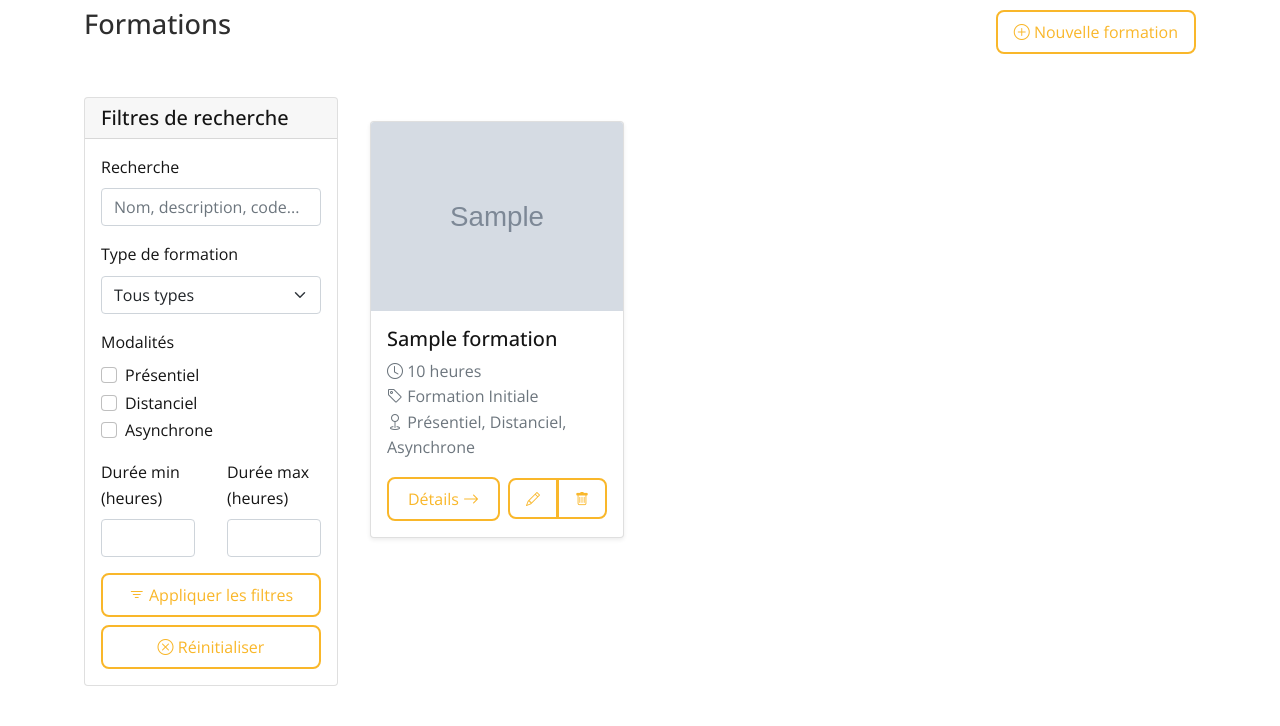
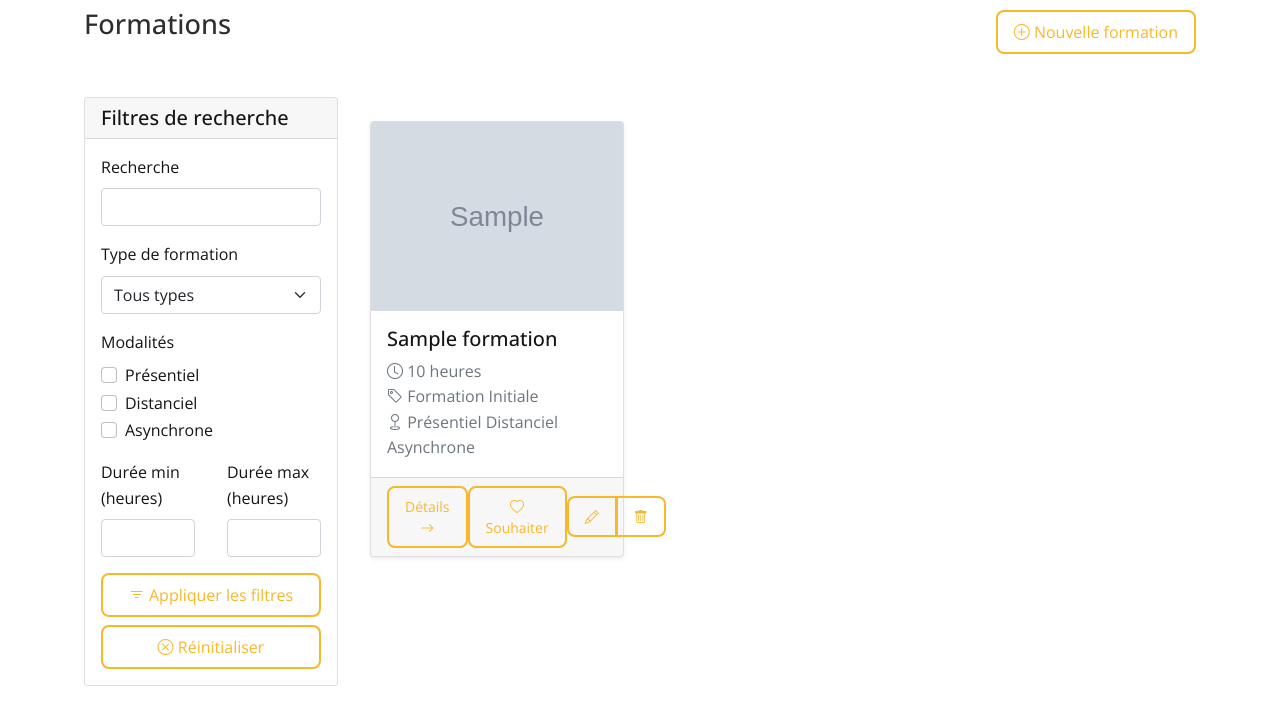
Before and after one commit to zakaria-jahir/formasmat, a Django app: page /formations/ in a window 1280 px wide; the page is wider, and only the part inside the window is pictured. Shown: the part 232-958 px from the top of that part. Run offline with Django 5.2, Linux system fonts and the light colour scheme; a user stored in the database is signed in; tables that the repository leaves empty hold one stand-in row (values such as "Sample post"); grey boxes marked "Sample" are stand-in pictures; data that the repository does not hold is empty; some libraries are stand-ins or nearby versions.

Commit message:
fix add wishes

```diff
--- a/core/templates/base.html
+++ b/core/templates/base.html
@@ -77,7 +77,9 @@
 
     <!-- jQuery -->
     <script src="https://code.jquery.com/jquery-3.6.0.min.js"></script>
+    <div id="toast-container" class="toast-container position-fixed top-0 end-0 p-3" style="z-index: 1100;"></div>
+    {% block extra_js %}{% endblock %}
 
-    {% block extra_js %}{% endblock %}
+
 </body>
 </html>
--- a/core/templates/core/formation_list.html
+++ b/core/templates/core/formation_list.html
@@ -30,9 +30,7 @@
                     <form method="get">
                         <div class="mb-3">
                             <label for="search" class="form-label">Recherche</label>
-                            <input type="text" class="form-control" id="search" name="search"
-                                   placeholder="Nom, description, code..."
-                                   value="{{ search_query }}">
+                            <input type="text" class="form-control" id="search" name="search" value="{{ search_query }}">
                         </div>
 
                         <div class="mb-3">
@@ -40,9 +38,7 @@
                             <select class="form-select" id="type" name="type">
                                 <option value="">Tous types</option>
                                 {% for value, label in type_choices %}
-                                    <option value="{{ value }}" {% if type_filter == value %}selected{% endif %}>
-                                        {{ label }}
-                                    </option>
+                                    <option value="{{ value }}" {% if type_filter == value %}selected{% endif %}>{{ label }}</option>
                                 {% endfor %}
                             </select>
                         </div>
@@ -50,51 +46,33 @@
                         <div class="mb-3">
                             <label class="form-label">Modalités</label>
                             <div class="form-check">
-                                <input class="form-check-input" type="checkbox"
-                                       name="is_presentiel" id="is_presentiel"
-                                       value="true" {% if request.GET.is_presentiel %}checked{% endif %}>
-                                <label class="form-check-label" for="is_presentiel">
-                                    Présentiel
-                                </label>
+                                <input class="form-check-input" type="checkbox" name="is_presentiel" id="is_presentiel" value="true" {% if request.GET.is_presentiel %}checked{% endif %}>
+                                <label class="form-check-label" for="is_presentiel">Présentiel</label>
                             </div>
                             <div class="form-check">
-                                <input class="form-check-input" type="checkbox"
-                                       name="is_distanciel" id="is_distanciel"
-                                       value="true" {% if request.GET.is_distanciel %}checked{% endif %}>
-                                <label class="form-check-label" for="is_distanciel">
-                                    Distanciel
-                                </label>
+                                <input class="form-check-input" type="checkbox" name="is_distanciel" id="is_distanciel" value="true" {% if request.GET.is_distanciel %}checked{% endif %}>
+                                <label class="form-check-label" for="is_distanciel">Distanciel</label>
                             </div>
                             <div class="form-check">
-                                <input class="form-check-input" type="checkbox"
-                                       name="is_asynchrone" id="is_asynchrone"
-                                       value="true" {% if request.GET.is_asynchrone %}checked{% endif %}>
-                                <label class="form-check-label" for="is_asynchrone">
-                                    Asynchrone
-                                </label>
+                                <input class="form-check-input" type="checkbox" name="is_asynchrone" id="is_asynchrone" value="true" {% if request.GET.is_asynchrone %}checked{% endif %}>
+                                <label class="form-check-label" for="is_asynchrone">Asynchrone</label>
                             </div>
                         </div>
 
                         <div class="row mb-3">
                             <div class="col">
                                 <label for="min_duration" class="form-label">Durée min (heures)</label>
-                                <input type="number" class="form-control" id="min_duration"
-                                       name="min_duration" value="{{ min_duration }}">
+                                <input type="number" class="form-control" id="min_duration" name="min_duration" value="{{ min_duration }}">
                             </div>
                             <div class="col">
                                 <label for="max_duration" class="form-label">Durée max (heures)</label>
-                                <input type="number" class="form-control" id="max_duration"
-                                       name="max_duration" value="{{ max_duration }}">
+                                <input type="number" class="form-control" id="max_duration" name="max_duration" value="{{ max_duration }}">
                             </div>
                         </div>
 
                         <div class="d-grid gap-2">
-                            <button type="submit" class="btn btn-primary">
-                                <i class="bi bi-filter"></i> Appliquer les filtres
-                            </button>
-                            <a href="{% url 'core:formation_list' %}" class="btn btn-outline-secondary">
-                                <i class="bi bi-x-circle"></i> Réinitialiser
-                            </a>
+                            <button type="submit" class="btn btn-primary"><i class="bi bi-filter"></i> Appliquer les filtres</button>
+                            <a href="{% url 'core:formation_list' %}" class="btn btn-outline-secondary"><i class="bi bi-x-circle"></i> Réinitialiser</a>
                         </div>
                     </form>
                 </div>
@@ -104,9 +82,7 @@
         <!-- Liste des formations -->
         <div class="col-md-9">
             {% if formations.count == 0 %}
-                <div class="alert alert-info">
-                    Aucune formation ne correspond à vos critères de recherche.
-                </div>
+                <div class="alert alert-info">Aucune formation ne correspond à vos critères de recherche.</div>
             {% else %}
                 <div class="row row-cols-1 row-cols-md-2 row-cols-lg-3 g-4">
                     {% for formation in formations %}
@@ -118,31 +94,32 @@
                                 <div class="card-body">
                                     <h5 class="card-title">{{ formation.name }}</h5>
                                     <p class="card-text text-muted">
-                                        <i class="bi bi-clock"></i> {{ formation.duration }} heures
-                                        <br>
-                                        <i class="bi bi-tag"></i> {{ formation.get_type_display }}
-                                        <br>
-                                        <i class="bi bi-geo"></i> {{ formation.get_modalities_display }}
+                                        <i class="bi bi-clock"></i> {{ formation.duration }} heures<br>
+                                        <i class="bi bi-tag"></i> {{ formation.get_type_display }}<br>
+                                        <i class="bi bi-geo"></i>
+                                        {% if formation.is_presentiel %}Présentiel {% endif %}
+                                        {% if formation.is_distanciel %}Distanciel {% endif %}
+                                        {% if formation.is_asynchrone %}Asynchrone{% endif %}
                                     </p>
-                                    {% if formation.distance %}
-                                         <span>{{ formation.distance }} km</span>
+                                </div>
+                                <div class="card-footer d-flex justify-content-between align-items-center">
+                                    <a href="{% url 'core:formation_detail' pk=formation.pk %}" class="btn btn-outline-primary btn-sm">Détails <i class="bi bi-arrow-right"></i></a>
+
+                                    {% if user.is_authenticated %}
+                                    <form method="post" action="{% url 'core:add_training_wish' formation_pk=formation.pk %}" style="display:inline;">
+                                        {% csrf_token %}
+                                        <button type="submit" class="btn btn-outline-success btn-sm">
+                                            <i class="bi bi-heart"></i> Souhaiter
+                                        </button>
+                                    </form>
                                     {% endif %}
 
-                                    <div class="d-flex justify-content-between align-items-center">
-                                        <a href="{% url 'core:formation_detail' pk=formation.pk %}" class="btn btn-outline-primary flex-grow-1 me-2">
-                                            Détails <i class="bi bi-arrow-right"></i>
-                                        </a>
-                                        {% if user.is_staff %}
-                                            <div class="btn-group" role="group">
-                                                <a href="{% url 'core:formation_edit' pk=formation.pk %}" class="btn btn-sm btn-warning" title="Modifier">
-                                                    <i class="bi bi-pencil"></i>
-                                                </a>
-                                                <a href="{% url 'core:formation_delete' pk=formation.pk %}" class="btn btn-sm btn-danger" title="Supprimer">
-                                                    <i class="bi bi-trash"></i>
-                                                </a>
-                                            </div>
-                                        {% endif %}
-                                    </div>
+                                    {% if user.is_staff %}
+                                        <div class="btn-group" role="group">
+                                            <a href="{% url 'core:formation_edit' pk=formation.pk %}" class="btn btn-sm btn-warning"><i class="bi bi-pencil"></i></a>
+                                            <a href="{% url 'core:formation_delete' pk=formation.pk %}" class="btn btn-sm btn-danger"><i class="bi bi-trash"></i></a>
+                                        </div>
+                                    {% endif %}
                                 </div>
                             </div>
                         </div>
@@ -153,22 +130,3 @@
     </div>
 </div>
 {% endblock %}
-
-{% block extra_js %}
-<script>
-document.addEventListener('DOMContentLoaded', function() {
-    // Rendre la carte de filtres responsive
-    const filterCard = document.querySelector('.card');
-    const filterToggle = document.createElement('button');
-    filterToggle.classList.add('btn', 'btn-outline-primary', 'd-md-none', 'w-100', 'mb-3');
-    filterToggle.innerHTML = '<i class="bi bi-filter"></i> Afficher/Masquer les filtres';
-
-    filterToggle.addEventListener('click', function() {
-        filterCard.classList.toggle('d-none');
-    });
-
-    // Insérer le bouton avant la carte de filtres
-    filterCard.parentNode.insertBefore(filterToggle, filterCard);
-});
-</script>
-{% endblock %}
--- a/core/urls.py
+++ b/core/urls.py
@@ -33,6 +33,7 @@ urlpatterns = [
     # Souhaits de formation
     path('wishes/', views.user_wishes, name='user_wishes'),
     path('formations/<int:formation_pk>/add_wish/', views.add_training_wish, name='add_training_wish'),
+
     path('manage-wishes/', views.manage_training_wishes, name='manage_training_wishes'),
     path('wishes/<int:pk>/delete/', views.delete_wish, name='delete_wish'),
 
--- a/core/views.py
+++ b/core/views.py
@@ -15,7 +15,7 @@ from django.db import IntegrityError
 from django.urls import reverse
 from django.views.decorators.http import require_http_methods,require_GET
 from django.contrib.auth.forms import AuthenticationForm
-from django.http import HttpResponse, JsonResponse
+from django.http import HttpResponse, HttpResponseNotAllowed, JsonResponse
 
 
 from reportlab.lib.pagesizes import A4
@@ -29,7 +29,7 @@ from django.utils.encoding import smart_str
 from openpyxl import Workbook
 from openpyxl.utils import get_column_letter
 from openpyxl.styles import PatternFill, Alignment, Font, Border, Side
-from core.utils import get_coordinates_from_postal_code, haversine1
+from core.utils import ajax_login_required, get_coordinates_from_postal_code, haversine1
 
 from .models import (
     User, Formation, Trainer, TrainingRoom, TrainingWish, Session,
@@ -1618,26 +1618,17 @@ def calculate_distance(address1, address2):
     # TODO: Implémenter le calcul de distance réel avec une API de géocodage
     # Pour l'instant, on retourne une distance aléatoire entre 1 et 100 km
     return geodesic(address1, address2).km
-
+@require_POST
 @login_required
 def add_training_wish(request, formation_pk):
-    """Ajouter un souhait de formation depuis la page de détail de formation."""
     formation = get_object_or_404(Formation, pk=formation_pk)
-
-    if request.method == 'POST':
-        try:
-            # Créer le souhait de formation
-            wish = TrainingWish.objects.create(
-                user=request.user,
-                formation=formation,
-                notes=request.POST.get('message', '')
-            )
-            messages.success(request, 'Votre souhait de formation a été enregistré.')
-        except IntegrityError:
-            messages.error(request, 'Vous avez déjà exprimé un souhait pour cette formation.')
-
-        return redirect('core:formation_detail', pk=formation_pk)
-
+    try:
+        TrainingWish.objects.create(user=request.user, formation=formation, notes="")
+        messages.success(request, "Souhait ajouté avec succès !")
+    except IntegrityError:
+        messages.warning(request, "Vous avez déjà souhaité cette formation.")
+
+    return redirect('core:formation_list')
 @login_required
 def notifications_list(request):
     # Ajoutez votre logique ici
--- a/formasmat/settings.py
+++ b/formasmat/settings.py
@@ -21,3 +21,7 @@ STATICFILES_FINDERS = [
     'django.contrib.staticfiles.finders.FileSystemFinder',
     'django.contrib.staticfiles.finders.AppDirectoriesFinder',
 ]
+MIDDLEWARE = [
+
+    'django.middleware.csrf.CsrfViewMiddleware',
+]
```
Also changed, not shown: core/forms.py (+5 -2 lines), core/models.py (+6 -2 lines), core/templates/core/manage_session.html (+6 -4 lines), core/templates/core/session_form.html (+22 -1 lines), core/utils.py (+11 -0 lines), core/migrations/0017_session_address_session_city_session_postal_code.py (added).
